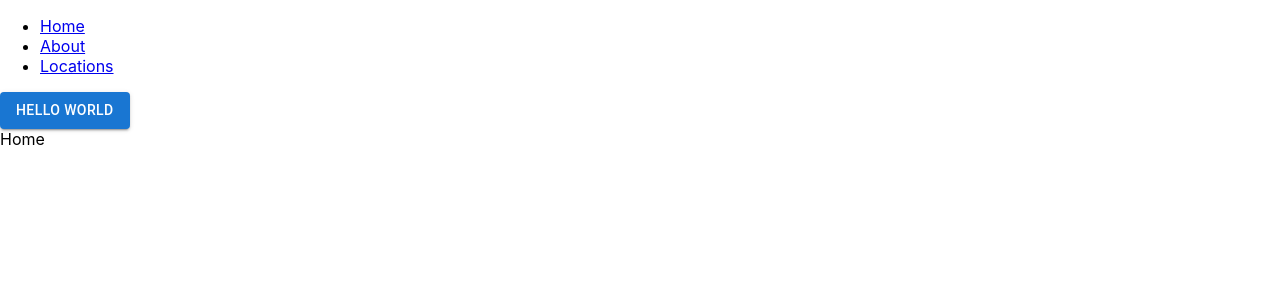
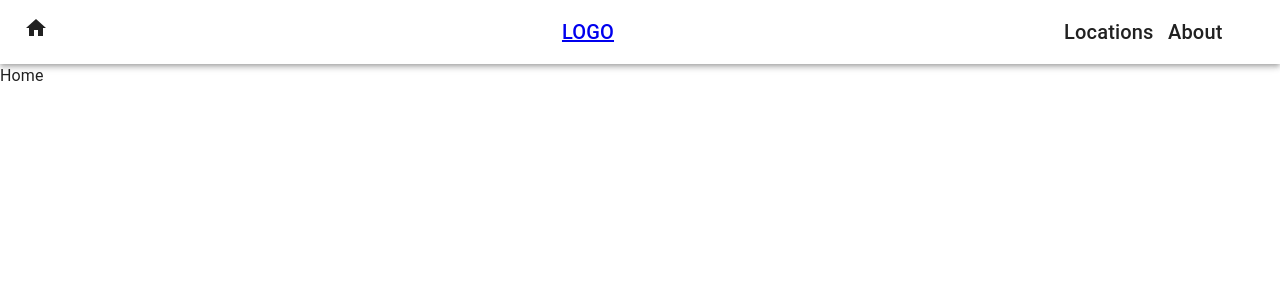
Before and after one commit to TarasOstasha/Blog, a React (Create React App) app in the folder client/: page / in a window 1280 px wide. Shown: the top 300 px of the page. Built offline with nearby package versions, Linux system fonts and the light colour scheme.

Commit message:
add header;mui ui grid

```diff
--- a/client/package.json
+++ b/client/package.json
@@ -5,6 +5,7 @@
   "dependencies": {
     "@emotion/react": "^11.13.0",
     "@emotion/styled": "^11.13.0",
+    "@mui/icons-material": "^5.16.6",
     "@mui/material": "^5.16.6",
     "@testing-library/jest-dom": "^5.17.0",
     "@testing-library/react": "^13.4.0",
@@ -16,6 +17,7 @@
     "react": "^18.3.1",
     "react-dom": "^18.3.1",
     "react-scripts": "5.0.1",
+    "sass": "^1.77.8",
     "typescript": "^4.9.5",
     "web-vitals": "^2.1.4"
   },
--- a/client/src/App.tsx
+++ b/client/src/App.tsx
@@ -7,16 +7,13 @@ import About from './pages/About/About';
 import Locations from './pages/Locations/Locations';
 import Header from './components/Header/Header';
 
-import { Button } from '@mui/material';
+
 
 const App: React.FC = () => {
   return (
     <Router>
       <div>
         <Header />
-        <Button variant="contained" color="primary">
-        Hello World
-      </Button>
         <Routes>
           <Route path="/" element={<Home />} />
           <Route path="/about" element={<About />} />
--- /dev/null
+++ b/client/src/components/Header/Header.module.scss
@@ -0,0 +1,3 @@
+.logo {
+    text-align: center;
+}
--- a/client/src/components/Header/Header.tsx
+++ b/client/src/components/Header/Header.tsx
@@ -1,22 +1,47 @@
+import { AppBar, Toolbar, Typography, Grid } from '@mui/material';
+import HomeIcon from '@mui/icons-material/Home';
 import React from 'react';
 import { Link } from 'react-router-dom';
+import styles from './Header.module.scss';
+
 
 const Header: React.FC = () => {
   return (
-    <nav>
-    <ul>
-      <li>
-        <Link to="/">Home</Link>
-      </li>
-      <li>
-        <Link to="/about">About</Link>
-      </li>
-      <li>
-        <Link to="/locations">Locations</Link>
-      </li>
-    </ul>
-  </nav>
-  )
+    <AppBar position="static">
+      <Toolbar>
+        <Grid container spacing={2} alignItems="center">
+          <Grid item xs={6} md={1}>
+            <Typography variant="h6">
+              <Link to="/" style={{ color: 'inherit', textDecoration: 'none' }}>
+              <HomeIcon />
+              </Link>
+            </Typography>
+          </Grid>
+          <Grid item xs={6} md={9}>
+            <Typography variant="h6" className={styles.logo}>
+              <Link to="/" style={{ color: 'inherit', textDecoration: 'none' }}>
+                <a href="#">LOGO</a>
+              </Link>
+            </Typography>
+          </Grid>
+          <Grid item xs={12} md={1}>
+            <Typography variant="h6">
+              <Link to="/locations" style={{ color: 'inherit', textDecoration: 'none' }}>
+                Locations
+              </Link>
+            </Typography>
+          </Grid>
+          <Grid item xs={12} md={1}>
+            <Typography variant="h6">
+              <Link to="/about" style={{ color: 'inherit', textDecoration: 'none' }}>
+                About
+              </Link>
+            </Typography>
+          </Grid>
+        </Grid>
+      </Toolbar>
+    </AppBar>
+  );
 }
 
 export default Header
--- a/client/src/index.tsx
+++ b/client/src/index.tsx
@@ -3,16 +3,24 @@ import ReactDOM from 'react-dom/client';
 import './index.css';
 import App from './App';
 import reportWebVitals from './reportWebVitals';
+import { ThemeProvider } from '@mui/material/styles';
+import CssBaseline from '@mui/material/CssBaseline';
+import theme from './theme';
 
+// Create a root
 const root = ReactDOM.createRoot(
   document.getElementById('root') as HTMLElement
 );
+
+// Render the App with the ThemeProvider and CssBaseline
 root.render(
   <React.StrictMode>
-    <App />
+    <ThemeProvider theme={theme}>
+      <CssBaseline />
+      <App />
+    </ThemeProvider>
   </React.StrictMode>
 );
-
 // If you want to start measuring performance in your app, pass a function
 // to log results (for example: reportWebVitals(console.log))
 // or send to an analytics endpoint. Learn more: https://bit.ly/CRA-vitals
--- /dev/null
+++ b/client/src/theme.ts
@@ -0,0 +1,17 @@
+// src/theme.ts
+import { createTheme } from '@mui/material/styles';
+
+const theme = createTheme({
+  palette: {
+    primary: {
+      //main: '#1976d2',
+      main: '###',
+
+    },
+    secondary: {
+      main: '#dc004e',
+    },
+  },
+});
+
+export default theme;
```
Also changed, not shown: 1 other file (tests, documents, lock files or other folders).
